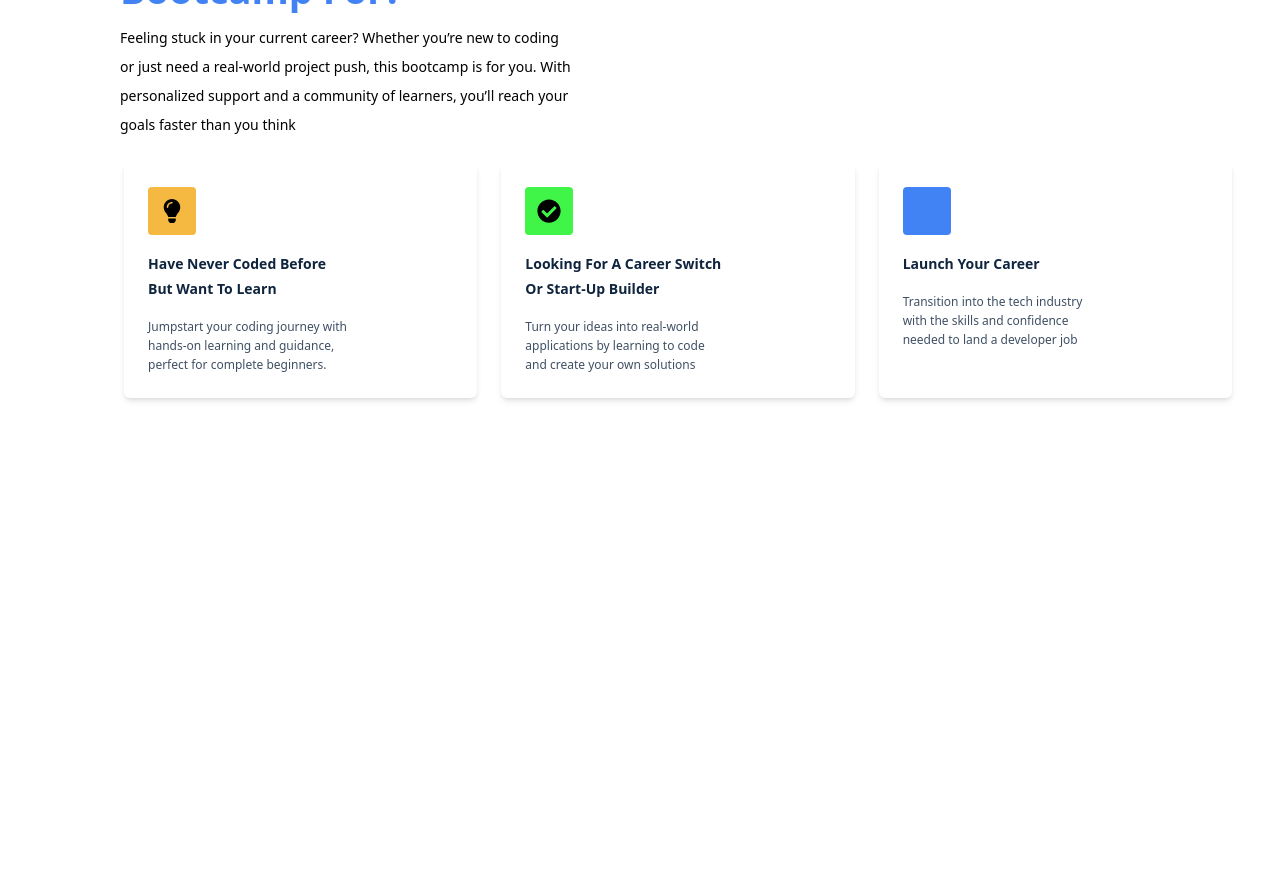
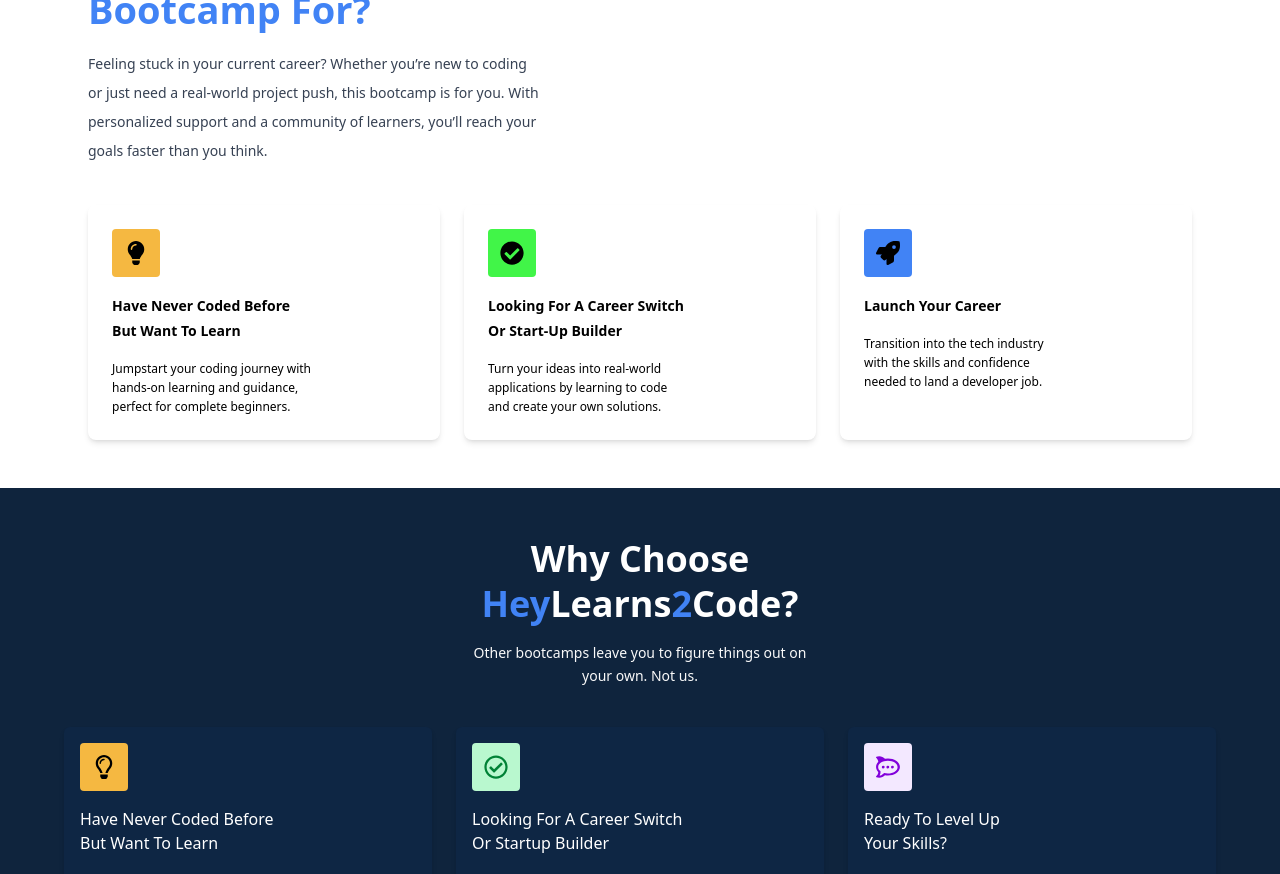
Before and after one commit to HaiderAbas/learnSide, a Next.js app: page / in a window 1280 px wide. Shown: the part 1920-2794 px from the top of the page. Before the commit the page ends 2366 px from the top, so only its background shows below. Built offline with nearby package versions, Linux system fonts and the light colour scheme.

Commit message:
bonuses section

```diff
--- /dev/null
+++ b/app/components/Bonuses.jsx
@@ -0,0 +1,142 @@
+import React from 'react'
+import Card from './Card'
+import {
+    FaCheckCircle,
+    FaLightbulb,
+    FaRegCheckCircle,
+    FaRegLightbulb,
+    FaRocketchat,
+} from 'react-icons/fa'
+
+const cardData = [
+    {
+        icon: <FaRegLightbulb className="w-6 h-6" />,
+        iconBg: 'bg-[#F5B841]',
+        title: (
+            <p className="text-white text-base font-medium leading-">
+                Have never Coded before <br /> but want to Learn
+            </p>
+        ),
+        description: (
+            <p className="text-[#F1F1F1] text-sm font-normal leading-relaxed">
+                Jumpstart your coding journey with hands-on learning and guidance, perfect for complete beginners.
+            </p>
+        ),
+    },
+    {
+        icon: <FaRegCheckCircle className="w-6 h-6" />,
+        iconBg: 'bg-green-200 text-green-700',
+        title: (
+            <p className="text-white text-base font-medium leading-">
+                Looking for a career switch <br /> or startup builder
+            </p>
+        ),
+        description: (
+            <p className="text-[#F1F1F1] text-sm font-normal leading-relaxed">
+                Get solid with foundational skills and build mini projects.
+            </p>
+        ),
+    },
+    {
+        icon: <FaRocketchat className="w-6 h-6" />,
+        iconBg: 'bg-purple-100 text-purple-700',
+        title: (
+            <p className="text-white text-base font-medium leading-">
+                Ready to level up <br /> your skills?
+            </p>
+        ),
+        description: (
+            <p className="text-[#F1F1F1] text-sm font-normal leading-relaxed">
+                Advance your knowledge with real-world projects and mentorship.
+            </p>
+        ),
+    },
+    {
+        icon: <FaRocketchat className="w-6 h-6" />,
+        iconBg: 'bg-purple-100 text-purple-700',
+        title: (
+            <p className="text-white text-base font-medium leading-">
+                Ready to level up <br /> your skills?
+            </p>
+        ),
+        description: (
+            <p className="text-[#F1F1F1] text-sm font-normal leading-relaxed">
+                Advance your knowledge with real-world projects and mentorship.
+            </p>
+        ),
+    },
+    {
+        icon: <FaRocketchat className="w-6 h-6" />,
+        iconBg: 'bg-purple-100 text-purple-700',
+        title: (
+            <p className="text-white text-base font-medium leading-">
+                Ready to level up <br /> your skills?
+            </p>
+        ),
+        description: (
+            <p className="text-[#F1F1F1] text-sm font-normal leading-relaxed">
+                Advance your knowledge with real-world projects and mentorship.
+            </p>
+        ),
+    },
+    {
+        icon: <FaRocketchat className="w-6 h-6" />,
+        iconBg: 'bg-purple-100 text-purple-700',
+        title: (
+            <p className="text-white text-base font-medium leading-">
+                Ready to level up <br /> your skills?
+            </p>
+        ),
+        description: (
+            <p className="text-[#F1F1F1] text-sm font-normal leading-relaxed">
+                Advance your knowledge with real-world projects and mentorship.
+            </p>
+        ),
+    },
+];
+
+
+const Bonuses = () => {
+    return (
+        <div className="py-12 px-4 bg-[#0F243D]">
+            <div className="flex flex-col justify-center items-center text-center max-w-2xl mx-auto">
+                <h2 className="text-3xl md:text-4xl text-[#FFFFFF] font-bold leading-tight font-inter mb-4">
+                    Why Choose <br />
+                    <span className="text-[#4183F5]">Hey</span>
+                    Learns
+                    <span className="text-[#4183F5]">2</span>
+                    Code?
+                </h2>
+                <p className="text-sm text-[#FAFAFA] md:text-sm font-normal leading-relaxed font-inter">
+                    Other bootcamps leave you to figure things out on <br className="hidden sm:block" />
+                    your own. Not us.
+                </p>
+            </div>
+
+            <div className="grid grid-cols-1 md:grid-cols-3 gap-6 mt-10 max-w-6xl mx-auto">
+                {cardData.map((item, index) => (
+                    <Card
+                        key={index}
+                        icon={item.icon}
+                        iconBg={item.iconBg}
+                        title={item.title}
+                        description={item.description}
+                        className="rounded-md text-sm bg-[#0E2644] w-full shadow-2xl transition-all duration-300 hover:scale-[1.02]"
+                    />
+                ))}
+            </div>
+            <div className="bg-[#0E2644] p-6 rounded-md shadow-lg max-w-6xl mt-10 mx-auto">
+                <h3 className="text-white text-2xl font-medium mb-4">Bonuses</h3>
+                <ul className="list-disc pl-6 text-white space-y-4 font-inter font-normal text-[14px] leading-[39px] tracking-wide">
+                    <li>You will learn how to build AI products.</li>
+                    <li>You will learn how to create a website in less than 30 minutes (which you can sell to businesses).</li>
+                    <li>You will learn how to build a Google review filtering system (which you can sell to businesses).</li>
+                    <li>ChatGPT is great. We teach you how to properly utilize it for coding!</li>
+                </ul>
+            </div>
+
+        </div>
+    )
+}
+
+export default Bonuses
--- a/app/components/Bootcamp.jsx
+++ b/app/components/Bootcamp.jsx
@@ -4,17 +4,21 @@
 
 const Bootcamp = () => {
   return (
-        <div className='bg-[#FFFFFF]'>
-            <div className='max-w-[1290px] p-6'>
-                <div className='max-w-[588px] ml-24'>
-                    <h2 className='font-inter font-bold text-[38px] leading-12  mb-[10px] tracking-[1%] align-middle capitalize'>Who Is This
-                        <br />  <span className='font-inter font-bold text-[#4183F5]  mb-[10px] tracking-[1%] align-middle capitalize'>Bootcamp For?</span> </h2>
-                    <p className='font-inter font-normal text-[14px] leading-[29px] tracking-normal'>Feeling stuck in your current career? Whether you’re new to coding <br /> or just need a real-world project push,
-                        this bootcamp is for you. With <br /> personalized support and a community of learners, you’ll reach your <br /> goals
-                        faster than you think</p>
+    <div className="bg-[#FFFFFF] py-12">
+      <div className="max-w-6xl mx-auto px-6">
+        <div className=" mx-auto mb-10">
+          <h2 className="font-inter font-bold text-[38px] leading-[48px] tracking-[1%] capitalize mb-4">
+            Who Is This <br />
+            <span className="text-[#4183F5]">Bootcamp For?</span>
+          </h2>
+          <p className="font-inter text-[14px] leading-[29px] text-gray-700">
+            Feeling stuck in your current career? Whether you’re new to coding <br />
+            or just need a real-world project push, this bootcamp is for you. With <br />
+            personalized support and a community of learners, you’ll reach your <br />
+            goals faster than you think.
+          </p>
         </div>
-                <div className="grid grid-cols-1 md:grid-cols-3 gap-6 p-6 ml-19 font-Inter">
-
+        <div className="grid grid-cols-1 md:grid-cols-3 gap-6 font-inter">
           <Card
             icon={<FaLightbulb className="w-6 h-6" />}
             iconBg="bg-[#F5B841]"
@@ -24,29 +28,27 @@
               </>
             }
             description="Jumpstart your coding journey with hands-on learning and guidance, perfect for complete beginners."
-                        className="rounded-md text-sm shadow-2xl transition-all duration-300 hover:scale-[1.02] "
-
+            className="rounded-lg text-sm shadow-[0_8px_30px_rgba(0,0,0,0.25)] transition-all duration-300 hover:scale-[1.03] p-6"
           />
 
           <Card
             icon={<FaCheckCircle className="w-6 h-6" />}
             iconBg="bg-[#41F548]"
             title={
-                            <p className=''>
-                                Looking for a career switch <br /> or start-up Builder
-                            </p>
-
+              <>
+                Looking for a career switch <br /> or start-up builder
+              </>
             }
-                        description="Turn your ideas into real-world applications by learning to code and create your own solutions"
-                        className="rounded-md text-sm shadow-2xl transition-all duration-300 hover:scale-[1.02]"
+            description="Turn your ideas into real-world applications by learning to code and create your own solutions."
+            className="rounded-lg text-sm shadow-[0_8px_30px_rgba(0,0,0,0.25)] transition-all duration-300 hover:scale-[1.03] p-6"
           />
 
           <Card
-                        icon={<h2 className="w-6 h-6" />}
+            icon={<FaRocket className="w-6 h-6" />}
             iconBg="bg-[#4183F5]"
             title="Launch Your Career"
-                        description="Transition into the tech industry with the skills and confidence needed to land a developer job"
-                        className="rounded-md text-sm shadow-2xl transition-all duration-300 hover:scale-[1.02] "
+            description="Transition into the tech industry with the skills and confidence needed to land a developer job."
+            className="rounded-lg text-sm shadow-[0_8px_30px_rgba(0,0,0,0.25)] transition-all duration-300 hover:scale-[1.03] p-6"
           />
         </div>
       </div>
--- a/app/components/Card.jsx
+++ b/app/components/Card.jsx
@@ -3,14 +3,14 @@
 
 const Card = ({ icon, iconBg, title, description, className = '' }) => {
     return (
-      <div className={`bg-white shadow-md p-6 rounded-2xl flex flex-col gap-4 ${className}`}>
+      <div className={`shadow-md p-4 rounded-2xl flex flex-col gap-4 ${className}`}>
         <div className={`w-12 h-12 flex items-center justify-center rounded ${iconBg}`}>
           {icon}
         </div>
-        <h3 className="font-inter font-bold text-[14px] text-[#0F243D] max-w-[330px] leading-[25px] capitalize">
+        <h3 className="font-inter  font-bold text-[14px] max-w-[330px] leading-[25px] capitalize">
           {title}
         </h3>
-        <p className=" max-w-[200px] text-[#0F243DCC] font-inter font-normal text-[12px] leading-[19px]">
+        <p className=" max-w-[200px]  font-inter font-normal text-[12px] leading-[19px]">
           {description}
         </p>
       </div>
--- a/app/components/Founder.jsx
+++ b/app/components/Founder.jsx
@@ -16,7 +16,7 @@
     };
     return (
         <div className=" bg-[#0F243D]">
-            <div className="max-w-[1290] flex-wrap flex justify-around items-center py-11">
+            <div className=" flex-wrap flex justify-around items-center py-11  max-w-7xl mx-auto">
                 <div className="relative w-[500px] h-[327px] ">
                     <video
                         ref={videoRef}
--- a/app/components/Hours.jsx
+++ b/app/components/Hours.jsx
@@ -8,7 +8,8 @@
     const [hours] = useState(600);
     return (
         <div className='bg-[#FAFAFA] bg-opacity-30 shadow-md'>
-            <div className="flex flex-col max-w-[1290px] md:flex-row justify-between ml-14 items-center p-6">
+            <div className=' max-w-7xl mx-auto'>
+                <div className="flex flex-col  md:flex-row justify-between ml-14 items-center p-6">
                     <div className="max-w-[500px] text-center md:text-left space-y-4">
                         <p className="text-[#0F243DCC] font-medium text-sm">600+ hours of material</p>
                         <h2 className="font-bold text-[#0F243D] text-2xl sm:text-4xl leading-tight">
@@ -53,6 +54,7 @@
 
                 </div>
             </div>
+        </div>
 
     )
 }
--- a/app/components/header.jsx
+++ b/app/components/header.jsx
@@ -5,7 +5,7 @@
 const Header = () => {
     return (
         <div className="w-full bg-[#0F243D] bg-opacity-30 shadow-md font-Inter flex justify-center">
-            <div className="flex flex-col md:flex-row justify-between items-center p-6 w-full max-w-screen-xl">
+            <div className="flex flex-col md:flex-row justify-between items-center p-6 w-full max-w-7xl mx-auto">
                 <div className="max-w-lg text-center md:text-left space-y-4">
                     <h2 className="font-inter font-bold text-white text-[20px] sm:text-[30px] md:text-4xl leading-[48px] sm:leading-[60px] md:leading-[63px] tracking-[-0.02em]">
                         <span className="text-blue-500 font-inter font-bold">Hey</span>Learn
--- a/app/page.js
+++ b/app/page.js
@@ -1,3 +1,4 @@
+import Bonuses from "./components/Bonuses";
 import Bootcamp from "./components/Bootcamp";
 import Cohorts from "./components/Cohorts";
 import AboutFounder from "./components/Founder";
@@ -12,6 +13,7 @@
       <AboutFounder/>
       <Cohorts/>
       <Bootcamp/>
+      <Bonuses />
     </h1>
   )
 }
```
Lines whose indentation alone changed are shown as unchanged.
